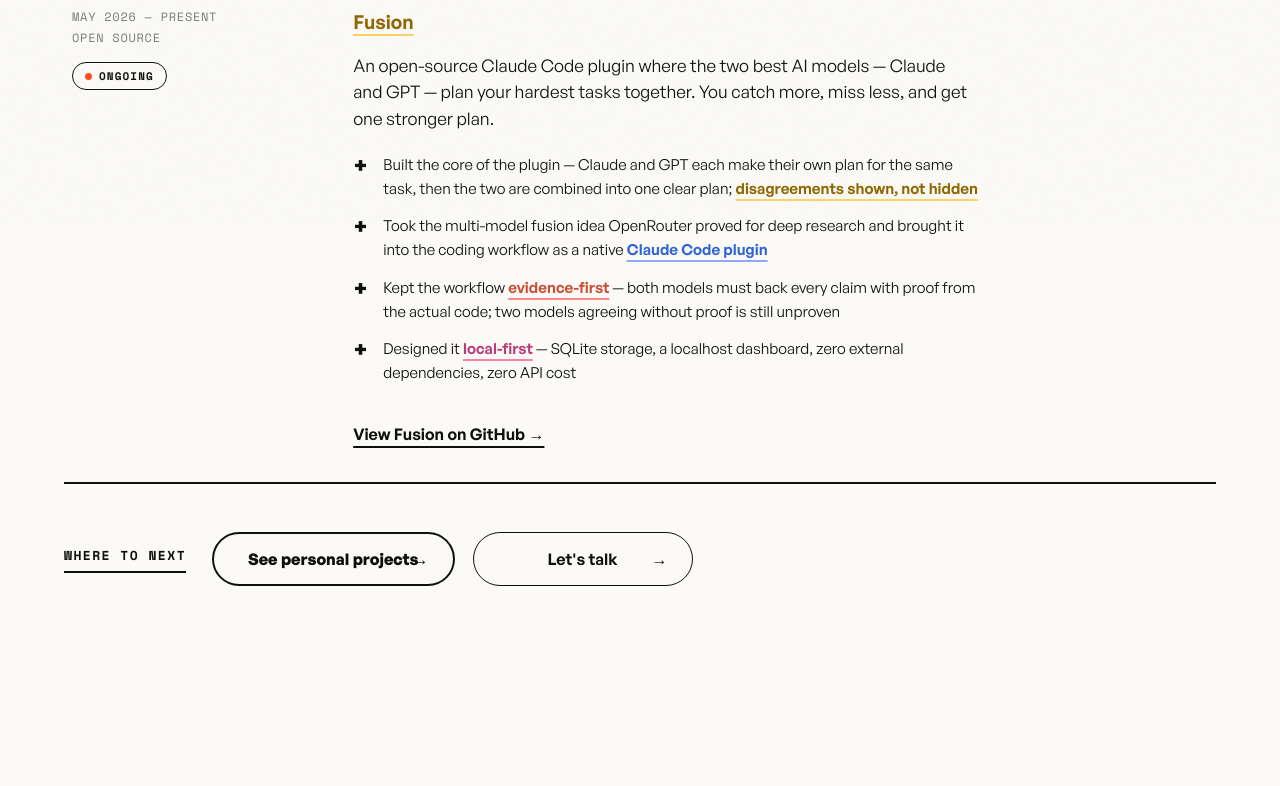
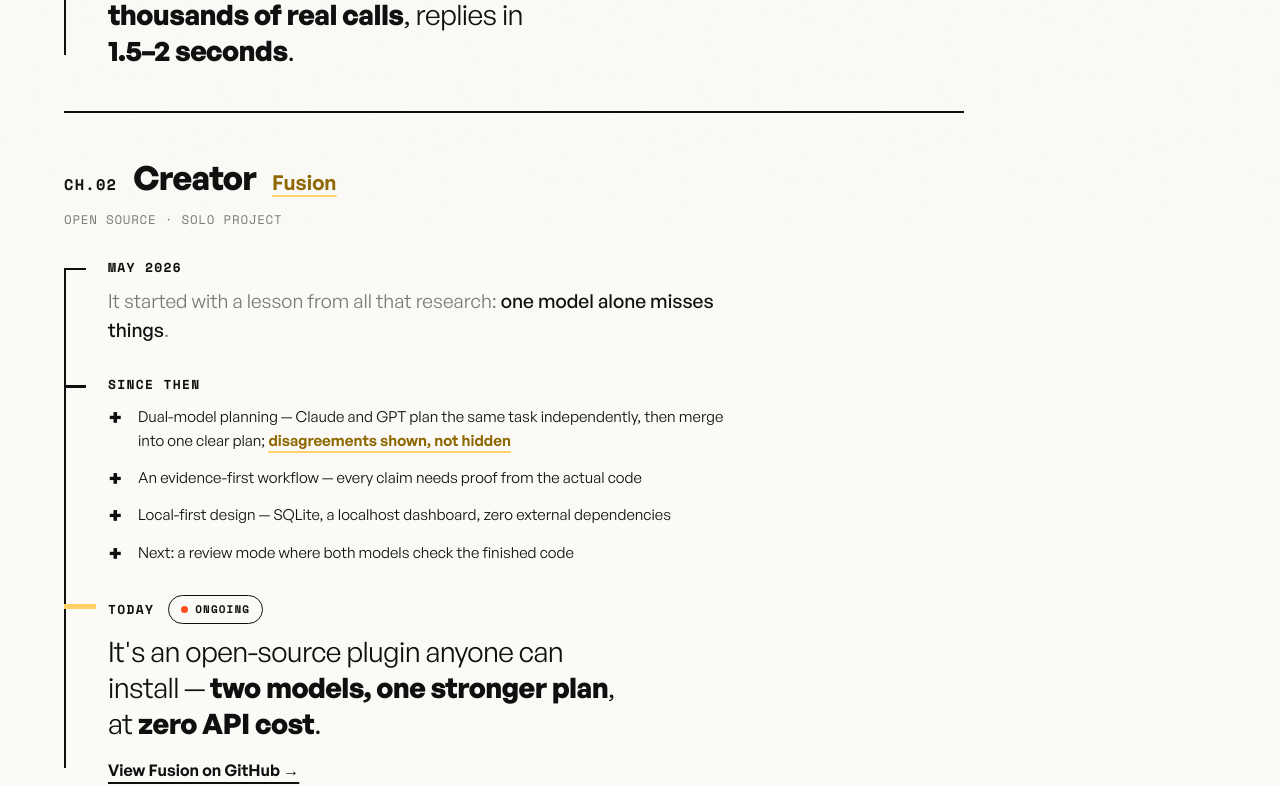
Before and after one commit to Adityalingwal/my-portfolio, a React (Vite) app: page /experience in a window 1280 px wide. Shown: the part 976-1762 px from the top of the page. Before the commit the page ends 1638 px from the top, so only its background shows below. Built offline with nearby package versions, Linux system fonts and the light colour scheme.

Commit message:
Improved the work experience section in the portfolio

```diff
--- a/src/components/Segments.tsx
+++ b/src/components/Segments.tsx
@@ -10,24 +10,47 @@
 export interface TextSegment {
   text: string;
   keyword?: KeywordColor;
+  /**
+   * Renders as `<strong>` — used by Work Experience's punch lines, whose bold
+   * spans get the underline-draw-on-hover treatment via `.jr-punch strong`.
+   */
+  strong?: boolean;
+  /**
+   * Renders as an ink-weight-500, non-italic emphasis span — used by Work
+   * Experience's opener stop (mockup's `<em>`, restyled via `.jr-emphasis`
+   * since `em` implies italics we don't want).
+   */
+  emphasis?: boolean;
 }
 
 /**
  * Renders a TextSegment[] as a run of spans, highlighting keyword segments
- * with the shared `.keyword` / `.keyword-<color>` classes.
+ * with the shared `.keyword` / `.keyword-<color>` classes, and honoring the
+ * optional `strong`/`emphasis` flags used by Work Experience's journey copy.
  */
 export default function Segments({ segments }: { segments: TextSegment[] }) {
   return (
     <>
-      {segments.map((segment, i) =>
-        segment.keyword ? (
-          <span key={i} className={`keyword keyword-${segment.keyword}`}>
-            {segment.text}
-          </span>
-        ) : (
-          <span key={i}>{segment.text}</span>
-        ),
-      )}
+      {segments.map((segment, i) => {
+        if (segment.keyword) {
+          return (
+            <span key={i} className={`keyword keyword-${segment.keyword}`}>
+              {segment.text}
+            </span>
+          );
+        }
+        if (segment.strong) {
+          return <strong key={i}>{segment.text}</strong>;
+        }
+        if (segment.emphasis) {
+          return (
+            <span key={i} className="jr-emphasis">
+              {segment.text}
+            </span>
+          );
+        }
+        return <span key={i}>{segment.text}</span>;
+      })}
     </>
   );
 }
--- a/src/data/experience.ts
+++ b/src/data/experience.ts
@@ -1,7 +1,8 @@
 /**
  * Work Experience page copy — kept as typed data so content edits never touch markup.
- * Copy is verbatim from scratchpad/work-exp-directions.template.html (#dirA, "The Ledger"),
- * merged with the evidence link + "Where to next" CTA row ported from #dirB.
+ * Copy is verbatim from scratchpad/work-exp-v3-directions.template.html (#dirK2,
+ * "The Journey, refined") — the tick-rule timeline direction, not the earlier
+ * circle-node "#dirK" or the rail-less "#dirL" variants.
  */
 
 import type { KeywordColor, TextSegment } from '@/components/Segments';
@@ -13,19 +14,38 @@
   href: string;
 }
 
+/** Stop 1 — humble opener: a short scene-setting sentence with one emphasized clause. */
+export interface JourneyOpener {
+  when: string;
+  text: TextSegment[];
+}
+
+/** Stop 2 — the work: a dated label plus the standard bullet list. */
+export interface JourneyWork {
+  when: string;
+  bullets: TextSegment[][];
+}
+
+/** Stop 3 — the peak-end punch line, optionally with a proof link. */
+export interface JourneyEnd {
+  when: string;
+  /** Shows the shared "Ongoing" live-pill next to the date label. */
+  ongoing?: boolean;
+  punch: TextSegment[];
+  proof?: EvidenceLink;
+}
+
 export interface ExperienceEntry {
   id: 'arka' | 'fusion';
-  years: string;
-  /** Secondary Space Mono metadata lines, rendered one per line. */
-  subLines: string[];
-  /** Shows the bordered "Ongoing" pill with the orange dot. */
-  ongoing?: boolean;
+  chapter: string;
   role: string;
   company: string;
   companyKeyword: KeywordColor;
-  oneliner: TextSegment[];
-  bullets: TextSegment[][];
-  evidenceLink?: EvidenceLink;
+  /** Mono meta line under the head row, e.g. "SF Bay Area · Remote · Full-time". */
+  meta: string;
+  opener: JourneyOpener;
+  work: JourneyWork;
+  end: JourneyEnd;
 }
 
 export interface ExperienceContent {
@@ -47,91 +67,96 @@
   entries: [
     {
       id: 'arka',
-      years: '2024 → 2026',
-      subLines: ['Oct 2024 — Jul 2026', 'San Francisco Bay Area', 'Remote · Full-time'],
+      chapter: 'CH.01',
       role: 'Founding Engineer',
       company: 'Arka AI',
       companyKeyword: 'blue',
-      oneliner: [
-        {
-          text: 'First engineer with full ownership of the product — shipped and grew it from a hiring-interview tool into a legal-tech ',
+      meta: 'SF Bay Area · Remote · Full-time',
+      opener: {
+        when: 'OCT 2024',
+        text: [
+          { text: 'It began as a hiring-interview tool — no voice product yet, and ' },
+          { text: 'I was the first engineer', emphasis: true },
+          { text: '.' },
+        ],
       },
-        { text: 'voice AI platform', keyword: 'blue' },
-        {
-          text: ' that runs client consultations over phone, WhatsApp and web for immigration law firms in the UK, US and beyond.',
-        },
-      ],
+      work: {
+        when: 'THE TWO YEARS IN BETWEEN',
         bullets: [
           [
             {
-            text: 'Built the whole voice infrastructure end to end — speech-to-text, an LLM and text-to-speech wired into one real-time streaming loop — handling live interruptions with reply latency between ',
+              text: 'Built the whole voice loop — speech-to-text, an LLM and text-to-speech streaming in real time, with live interruptions handled',
             },
-          { text: '1.5–2 seconds', keyword: 'blue' },
           ],
           [
             { text: 'Designed a ' },
             { text: 'multi-agent system', keyword: 'pink' },
-          {
-            text: ' where specialized agents work a single conversation — smooth routing and handoffs, backed by long-term memory that remembers each user across calls',
-          },
+            { text: ' with smooth routing, handoffs and long-term memory across calls' },
           ],
           [
             { text: 'Built an in-house ' },
-          { text: 'evaluation system', keyword: 'coral' },
-          {
-            text: ' — an LLM judge scoring every call on pass/fail metrics, simulated calls to catch regressions, and live monitoring that flags failures the moment they happen',
+            { text: 'eval system', keyword: 'coral' },
+            { text: ' — an LLM judge on every call, simulated calls, live failure monitoring' },
+          ],
+          [{ text: 'Onboarded immigration law firms across the UK and US directly' }],
+        ],
       },
+      end: {
+        when: 'JUL 2026',
+        punch: [
+          { text: 'By the time I left, it was a legal-tech ' },
+          { text: 'voice AI platform', keyword: 'blue' },
+          { text: ' — consultations over phone, WhatsApp and web, ' },
+          { text: 'thousands of real calls', strong: true },
+          { text: ', replies in ' },
+          { text: '1.5–2 seconds', strong: true },
+          { text: '.' },
         ],
-        [
-          {
-            text: 'Worked directly with law firms across the UK and US — onboarding them and getting their voice agents live to handle ',
       },
-          { text: 'thousands of real calls', keyword: 'blue' },
-        ],
-      ],
     },
     {
       id: 'fusion',
-      years: '2026 → now',
-      subLines: ['May 2026 — Present', 'Open source'],
-      ongoing: true,
+      chapter: 'CH.02',
       role: 'Creator',
       company: 'Fusion',
       companyKeyword: 'yellow',
-      oneliner: [
-        {
-          text: 'An open-source Claude Code plugin where the two best AI models — Claude and GPT — plan your hardest tasks together. You catch more, miss less, and get one stronger plan.',
+      meta: 'Open source · Solo project',
+      opener: {
+        when: 'MAY 2026',
+        text: [
+          { text: 'It started with a lesson from all that research: ' },
+          { text: 'one model alone misses things', emphasis: true },
+          { text: '.' },
+        ],
       },
-      ],
+      work: {
+        when: 'SINCE THEN',
         bullets: [
           [
             {
-            text: 'Built the core of the plugin — Claude and GPT each make their own plan for the same task, then the two are combined into one clear plan; ',
+              text: 'Dual-model planning — Claude and GPT plan the same task independently, then merge into one clear plan; ',
             },
             { text: 'disagreements shown, not hidden', keyword: 'yellow' },
           ],
-        [
-          {
-            text: 'Took the multi-model fusion idea OpenRouter proved for deep research and brought it into the coding workflow as a native ',
+          [{ text: 'An evidence-first workflow — every claim needs proof from the actual code' }],
+          [{ text: 'Local-first design — SQLite, a localhost dashboard, zero external dependencies' }],
+          [{ text: 'Next: a review mode where both models check the finished code' }],
+        ],
       },
-          { text: 'Claude Code plugin', keyword: 'blue' },
+      end: {
+        when: 'TODAY',
+        ongoing: true,
+        punch: [
+          { text: "It's an open-source plugin anyone can install — " },
+          { text: 'two models, one stronger plan', strong: true },
+          { text: ', at ' },
+          { text: 'zero API cost', strong: true },
+          { text: '.' },
         ],
-        [
-          { text: 'Kept the workflow ' },
-          { text: 'evidence-first', keyword: 'coral' },
-          {
-            text: ' — both models must back every claim with proof from the actual code; two models agreeing without proof is still unproven',
-          },
-        ],
-        [
-          { text: 'Designed it ' },
-          { text: 'local-first', keyword: 'pink' },
-          { text: ' — SQLite storage, a localhost dashboard, zero external dependencies, zero API cost' },
-        ],
-      ],
-      evidenceLink: {
+        proof: {
           label: 'View Fusion on GitHub →',
           href: 'https://github.com/Adityalingwal/Fusion',
+        },
       },
     },
   ],
--- a/src/index.css
+++ b/src/index.css
@@ -393,10 +393,17 @@
   transform: translateX(4px);
 }
 
-/* ── Work Experience — "The Ledger" (scratchpad/work-exp-directions.template.html #dirA),
-       plus the evidence link + "Where to next" CTA row ported from #dirB. ── */
+/* ── Work Experience — "The Journey, refined" (scratchpad/work-exp-v3-directions.template.html
+       #dirK2), plus the evidence link + "Where to next" CTA row shared with
+       the earlier Ledger implementation. Also used by Personal Projects
+       (.exp-hero / .eyebrow / .page-lead / .bullets / .ev-link / .next-row /
+       .next-label / .live-pill / .keyword* below are shared — do not scope
+       them to Work Experience only). ── */
 .exp-hero {
   padding: clamp(48px, 6vh, 72px) 0 clamp(28px, 4vh, 42px);
+}
+.story {
+  max-width: 900px;
 }
 .eyebrow {
   font-family: theme('fontFamily.mono');
@@ -421,93 +428,155 @@
 .page-lead strong {
   font-weight: 700;
 }
-.ledger {
+.journey2 {
   border-top: 2px solid theme('colors.ink');
+  padding: clamp(38px, 5vh, 56px) 0 clamp(42px, 5vh, 60px);
 }
-.ledger-row {
-  display: grid;
-  grid-template-columns: 230px 1fr;
-  gap: clamp(28px, 4vw, 64px);
-  padding: clamp(34px, 4.5vh, 52px) 8px;
+.journey2:last-of-type {
   border-bottom: 2px solid theme('colors.ink');
-  position: relative;
 }
-.ledger-row::before {
-  content: '';
-  position: absolute;
-  inset: 0;
-  opacity: 0;
-  transition: opacity 280ms ease;
-  pointer-events: none;
+.jr-head {
+  display: flex;
+  align-items: baseline;
+  gap: 16px;
+  flex-wrap: wrap;
+  margin-bottom: 8px;
 }
-.ledger-row.co-arka::before {
-  background: linear-gradient(115deg, rgba(145, 167, 255, 0.14) 0%, rgba(248, 222, 245, 0.1) 70%, transparent 100%);
+.jr-num {
+  font-family: theme('fontFamily.mono');
+  font-size: clamp(14px, 1.2vw, 17px);
+  font-weight: 700;
+  letter-spacing: 0.08em;
 }
-.ledger-row.co-fusion::before {
-  background: linear-gradient(115deg, rgba(255, 209, 102, 0.16) 0%, rgba(247, 220, 233, 0.1) 70%, transparent 100%);
+.jr-role {
+  font-size: clamp(28px, 2.6vw, 42px);
+  font-weight: 700;
+  letter-spacing: -0.02em;
+  margin: 0;
 }
-.ledger-row:hover::before {
-  opacity: 1;
+.jr-co {
+  font-size: clamp(18px, 1.6vw, 23px);
+  font-weight: 500;
 }
-.ledger-left {
-  display: flex;
-  flex-direction: column;
-  gap: 8px;
-}
-.ledger-years {
+.jr-dates {
   font-family: theme('fontFamily.mono');
-  font-size: clamp(19px, 1.6vw, 24px);
-  font-weight: 700;
-  letter-spacing: 0.02em;
-}
-.ledger-sub {
-  font-family: theme('fontFamily.mono');
-  font-size: 12px;
+  font-size: 12.5px;
   letter-spacing: 0.06em;
   text-transform: uppercase;
   color: theme('colors.muted');
-  line-height: 1.7;
+  margin: 0 0 clamp(28px, 3.5vh, 38px);
+  display: flex;
+  align-items: center;
+  gap: 10px;
+  flex-wrap: wrap;
 }
-.ledger-now {
-  display: inline-flex;
-  align-items: center;
-  gap: 7px;
-  margin-top: 6px;
-  width: max-content;
+.path2 {
+  position: relative;
+  padding-left: 0;
+}
+.path2::before {
+  content: '';
+  position: absolute;
+  left: 0;
+  top: 12px;
+  bottom: 14px;
+  width: 2px;
+  background: theme('colors.ink');
+}
+.stop2 {
+  position: relative;
+  padding: 0 0 clamp(28px, 3.8vh, 40px) 44px;
+}
+.stop2:last-child {
+  padding-bottom: 0;
+}
+.stop2::before {
+  content: '';
+  position: absolute;
+  left: 0;
+  top: 10px;
+  width: 22px;
+  height: 2.5px;
+  background: theme('colors.ink');
+}
+.stop2.end::before {
+  width: 32px;
+  height: 5px;
+  top: 9px;
+}
+.journey2.co-arka .stop2.end::before {
+  background: theme('colors.blue');
+}
+.journey2.co-fusion .stop2.end::before {
+  background: theme('colors.yellow');
+}
+.stop2-when {
   font-family: theme('fontFamily.mono');
-  font-size: 11px;
+  font-size: 13px;
   font-weight: 700;
   letter-spacing: 0.1em;
   text-transform: uppercase;
-  border: 1.5px solid theme('colors.ink');
-  border-radius: 99px;
-  padding: 5px 12px;
-  background: theme('colors.cream');
+  margin: 0 0 10px;
+  display: flex;
+  align-items: center;
+  gap: 12px;
 }
-.ledger-now .dot {
-  width: 7px;
-  height: 7px;
-  border-radius: 99px;
-  background: theme('colors.orange');
+.stop2-when .live-pill {
+  margin-left: 2px;
 }
-.ledger-role {
-  font-size: clamp(26px, 2.4vw, 38px);
+.stop2-text {
+  font-size: clamp(17px, 1.5vw, 21px);
+  line-height: 1.5;
+  margin: 0;
+  color: theme('colors.muted');
+  max-width: 56ch;
+}
+.jr-emphasis {
+  font-style: normal;
+  color: theme('colors.ink');
+  font-weight: 500;
+}
+.stop2 .bullets li:last-child {
+  margin-bottom: 0;
+}
+.jr-punch {
+  font-size: clamp(23px, 2.2vw, 34px);
+  line-height: 1.28;
+  letter-spacing: -0.02em;
+  font-weight: 400;
+  margin: 0;
+  max-width: 32ch;
+}
+.jr-punch strong {
   font-weight: 700;
-  letter-spacing: -0.02em;
-  margin: 0 0 4px;
-  line-height: 1.15;
+  position: relative;
+  white-space: nowrap;
 }
-.ledger-co {
-  font-size: clamp(17px, 1.5vw, 21px);
-  font-weight: 500;
-  margin: 0 0 16px;
+.jr-punch strong::after {
+  content: '';
+  position: absolute;
+  left: 0;
+  right: 0;
+  bottom: -5px;
+  height: 4px;
+  transform: scaleX(0);
+  transform-origin: left;
+  transition: transform 0.45s ease;
 }
-.oneliner {
-  font-size: clamp(16px, 1.35vw, 19px);
-  line-height: 1.55;
-  margin: 0 0 20px;
-  max-width: 62ch;
-  color: theme('colors.ink');
+.journey2.co-arka .jr-punch strong::after {
+  background: theme('colors.blue');
+}
+.journey2.co-fusion .jr-punch strong::after {
+  background: theme('colors.yellow');
+}
+.journey2:hover .jr-punch strong::after {
+  transform: scaleX(1);
+}
+.jr-proof {
+  margin-top: 16px;
+}
+.jr-proof .ev-link {
+  margin-top: 0;
 }
 .bullets {
   list-style: none;
@@ -747,12 +816,13 @@
     transition: none;
   }
 
-  .ledger-row::before {
+  .sheet-row {
     transition: none;
   }
 
-  .sheet-row {
+  .jr-punch strong::after {
     transition: none;
+    transform: scaleX(1);
   }
 
   .reconstruct-text [data-reconstruct-char] {
@@ -809,10 +879,14 @@
   .page-lead {
     max-width: none;
   }
-  .ledger-row {
-    grid-template-columns: 1fr;
-    gap: 14px;
-    padding: 28px 4px;
+  .stop2 {
+    padding-left: 34px;
+  }
+  .stop2::before {
+    width: 17px;
+  }
+  .stop2.end::before {
+    width: 24px;
   }
 
   .sheet-row {
@@ -842,6 +916,31 @@
   }
   .cta {
     width: 100%;
+  }
+
+  /* The punch line's bold spans stay single-line (for the underline-draw
+     effect) at every wider width, but at phone widths a long bold phrase can
+     force horizontal scroll. Correct wrapping beats the fancy effect here:
+     let those spans wrap and fall back to a static underline. */
+  .jr-punch strong {
+    white-space: normal;
+  }
+  .jr-punch strong::after {
+    content: none;
+  }
+  .journey2.co-arka .jr-punch strong {
+    text-decoration-line: underline;
+    text-decoration-color: theme('colors.blue');
+    text-decoration-thickness: 4px;
+    text-underline-offset: 5px;
+    text-decoration-skip-ink: none;
+  }
+  .journey2.co-fusion .jr-punch strong {
+    text-decoration-line: underline;
+    text-decoration-color: theme('colors.yellow');
+    text-decoration-thickness: 4px;
+    text-underline-offset: 5px;
+    text-decoration-skip-ink: none;
   }
 }
 
--- a/src/pages/WorkExperience.tsx
+++ b/src/pages/WorkExperience.tsx
@@ -3,76 +3,87 @@
 import { experienceContent } from '@/data/experience';
 
 /**
- * '/experience' — Direction A "The Ledger" from
- * scratchpad/work-exp-directions.template.html (#dirA), merged with the
- * evidence link + "Where to next" CTA row ported from #dirB.
- * No load animation by design: the page renders static, no stagger/pop-in.
- * The one signature interaction is the per-row gradient hover wash.
+ * '/experience' — Direction K2 "The Journey, refined" from
+ * scratchpad/work-exp-v3-directions.template.html (#dirK2).
+ * One reading column, one left edge: a thin ink rail with horizontal ticks
+ * (a ruler, not circles-on-a-line) carries the eye through three stops per
+ * role — a humble, date-anchored opener, the work as plain bullets, and a
+ * peak-end "punch" line as the largest text in the article. No load
+ * animation by design: the page renders static. The one signature
+ * interaction is the punch line's bold-span underline draw on article hover.
  */
 
 export default function WorkExperience() {
   return (
     <main className="wrap">
       <section className="hero exp-hero">
-        <div style={{ width: '100%' }}>
+        <div className="story" style={{ width: '100%' }}>
           <p className="eyebrow">{experienceContent.eyebrow}</p>
           <h1 className="page-lead">
             {experienceContent.leadPrefix}
             <strong>{experienceContent.leadBold}</strong>.
           </h1>
 
-          <div className="ledger">
           {experienceContent.entries.map((entry) => (
-              <article key={entry.id} className={`ledger-row co-${entry.id}`}>
-                <div className="ledger-left">
-                  <span className="ledger-years">{entry.years}</span>
-                  <span className="ledger-sub">
-                    {entry.subLines.map((line, i) => (
-                      <span key={line}>
-                        {line}
-                        {i < entry.subLines.length - 1 && <br />}
+            <article key={entry.id} className={`journey2 co-${entry.id}`}>
+              <div className="jr-head">
+                <span className="jr-num">{entry.chapter}</span>
+                <h2 className="jr-role">{entry.role}</h2>
+                <span className="jr-co">
+                  <span className={`keyword keyword-${entry.companyKeyword}`}>{entry.company}</span>
                 </span>
-                    ))}
-                  </span>
-                  {entry.ongoing && (
-                    <span className="ledger-now">
-                      <span className="dot" aria-hidden="true" />
-                      Ongoing
-                    </span>
-                  )}
               </div>
-                <div>
-                  <h2 className="ledger-role">{entry.role}</h2>
-                  <p className="ledger-co">
-                    <span className={`keyword keyword-${entry.companyKeyword}`}>
-                      {entry.company}
-                    </span>
+              <p className="jr-dates">{entry.meta}</p>
+
+              <div className="path2">
+                <div className="stop2">
+                  <p className="stop2-when">{entry.opener.when}</p>
+                  <p className="stop2-text">
+                    <Segments segments={entry.opener.text} />
                   </p>
-                  <p className="oneliner">
-                    <Segments segments={entry.oneliner} />
-                  </p>
+                </div>
+
+                <div className="stop2">
+                  <p className="stop2-when">{entry.work.when}</p>
                   <ul className="bullets">
-                    {entry.bullets.map((bullet, i) => (
+                    {entry.work.bullets.map((bullet, i) => (
                       <li key={i}>
                         <span className="arr">+</span>
                         <Segments segments={bullet} />
                       </li>
                     ))}
                   </ul>
-                  {entry.evidenceLink && (
+                </div>
+
+                <div className="stop2 end">
+                  <p className="stop2-when">
+                    {entry.end.when}
+                    {entry.end.ongoing && (
+                      <span className="live-pill">
+                        <span className="dot" aria-hidden="true" />
+                        Ongoing
+                      </span>
+                    )}
+                  </p>
+                  <p className="jr-punch">
+                    <Segments segments={entry.end.punch} />
+                  </p>
+                  {entry.end.proof && (
+                    <p className="jr-proof">
                       <a
                         className="ev-link"
-                      href={entry.evidenceLink.href}
+                        href={entry.end.proof.href}
                         target="_blank"
                         rel="noreferrer"
                       >
-                      {entry.evidenceLink.label}
+                        {entry.end.proof.label}
                       </a>
+                    </p>
                   )}
+                </div>
               </div>
             </article>
           ))}
-          </div>
 
           <div className="next-row">
             <span className="next-label">{experienceContent.nextLabel}</span>
```
Lines whose indentation alone changed are shown as unchanged.
